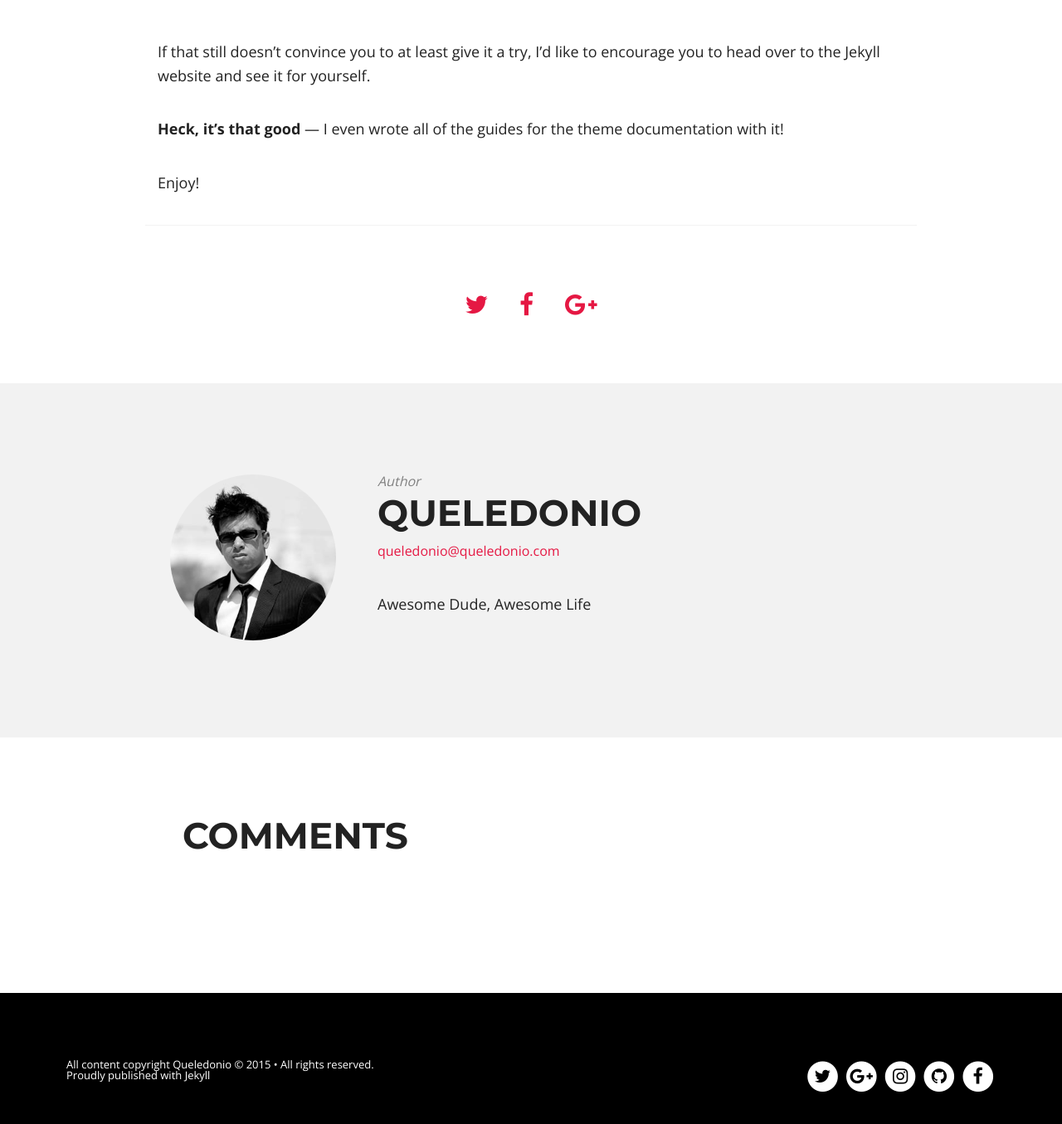
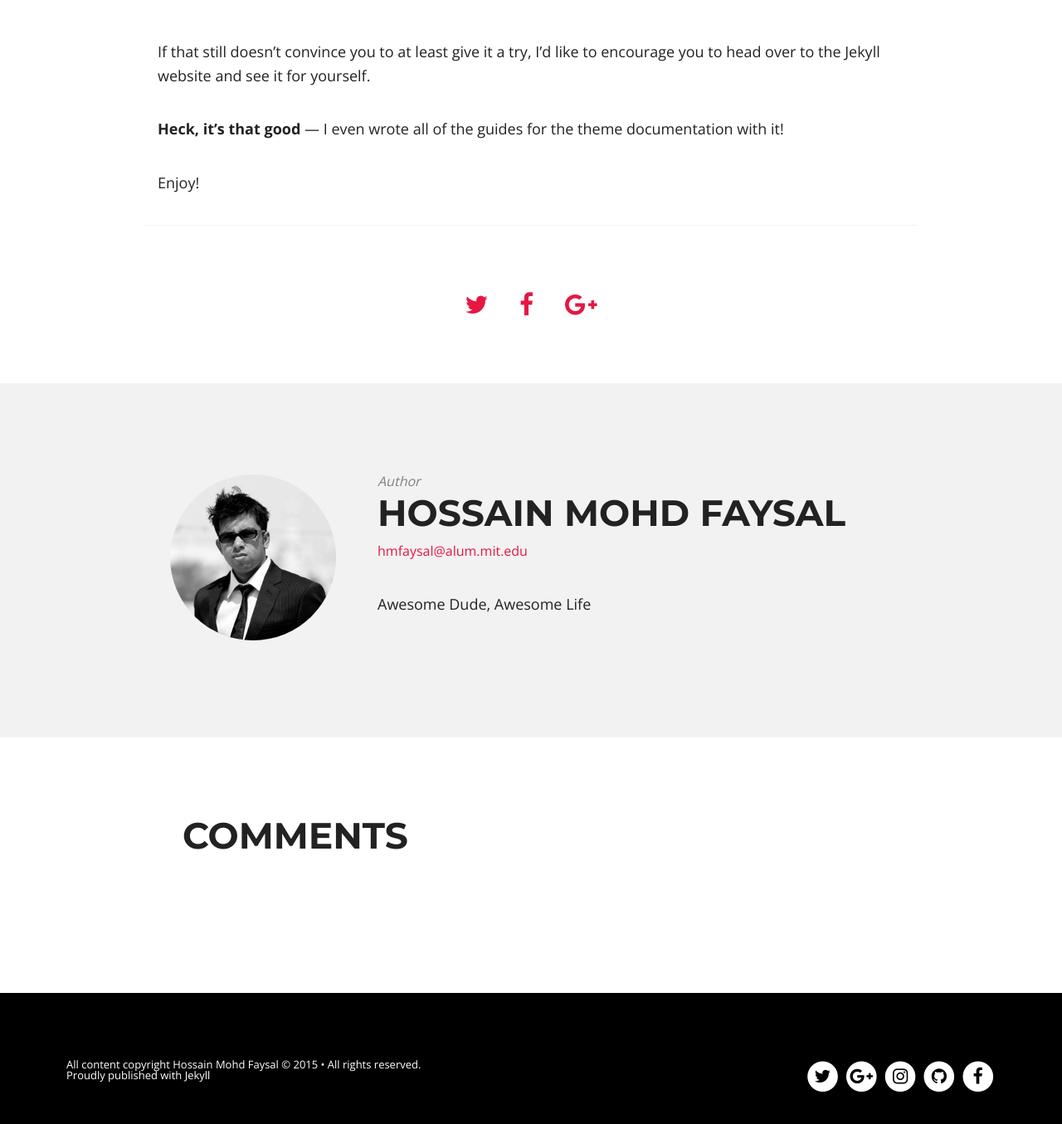
Before and after one commit to Queledonio/Queledonio.github.io, a Jekyll site: the page built from _posts/2014-07-23-why-jekyll.md, in a window 1280 px wide and 1400 px high, scrolled down 1288 px. Shown: the top 1355 px of the window at 83% size. Built offline with Jekyll 4.4.1, drawn with Linux system fonts in a browser that asks for light colours; nearby versions of some CDN libraries; comment, search, counter and statistics services are not loaded; some of the changed text lies outside the part shown.

Commit message:
Test with default config

```diff
--- a/_config.yml
+++ b/_config.yml
@@ -1,31 +1,31 @@
 title:            Notepad
 description:      "Blogging is fun"
 logo:             logo.png
-disqus_shortname: queledonio
+disqus_shortname: hmfaysal
 share:            true
 dropcap:			true
 # Change url to your domain. Leave localhost server or blank when working locally.
 # or use the hint from http://jekyllrb.com/docs/github-pages/ to keep this the same
 # whether working locally or remotely. Start Jekyll with: jekyll serve --baseurl ''
-url:
+url:        	  /Notepad
 
 # Owner/author information
 owner:
-  name:           Queledonio
+  name:           Hossain Mohd Faysal
   avatar:         hmfaysal.jpg
-  email:          queledonio@queledonio.com
+  email:          hmfaysal@alum.mit.edu
   # Use the coder's toolbox at http://coderstoolbox.net/string/#!encoding=xml&action=encode&charset=us_ascii to encode your description into XML string
   description:    Awesome Dude, Awesome Life
   # Social networking links used in footer. Update and remove as you like.
-  twitter:        queledonio
-  facebook:       queledonio
-  github:         queledonio
-  instagram:      queledonio
+  twitter:        hmfaysal
+  facebook:       hmfaysal
+  github:         hmfaysal
+  instagram:      hmfaysal
   # For Google Authorship https://plus.google.com/authorship
-  google_plus:    https://plus.google.com/u/0/
+  google_plus:    https://plus.google.com/u/0/102602916593522619858
 
 # Analytics and webmaster tools stuff goes here
-google_analytics:
+google_analytics:   UA-39365944-7
 google_verify:
 # https://ssl.bing.com/webmaster/configure/verify/ownership Option 2 content= goes here
 bing_verify:
@@ -71,8 +71,8 @@
 
 prose:
   rooturl: '_posts'
-  siteurl: 'http://Queledonio.github.io/'
-  relativeLinks: 'http://Queledonio.github.io/links.jsonp'
+  siteurl: 'http://hmfaysal.github.io/Notepad/'
+  relativeLinks: 'http://hmfaysal.github.io/Notepad/links.jsonp'
   media: 'images'
   metadata:
     _posts:
```
